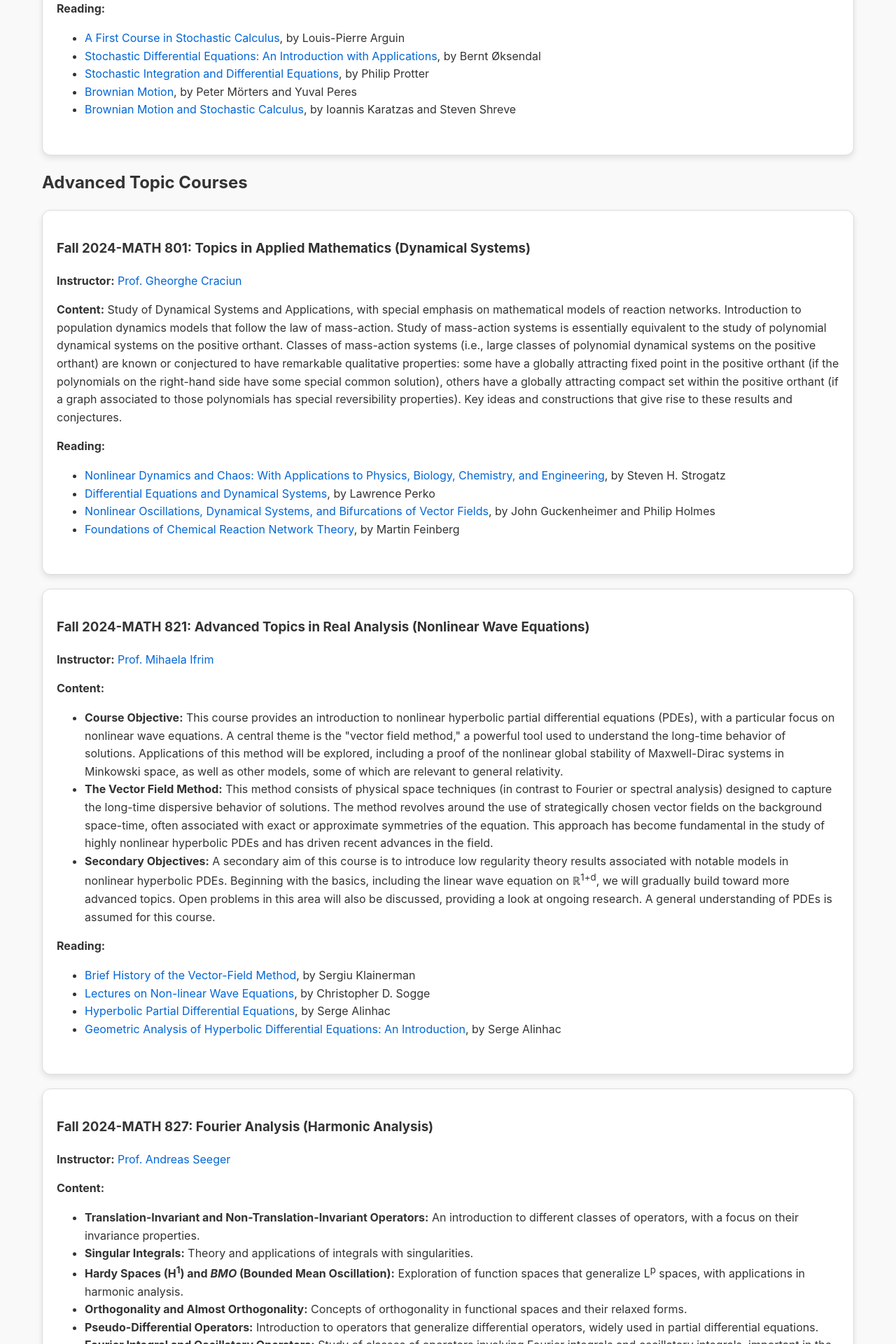
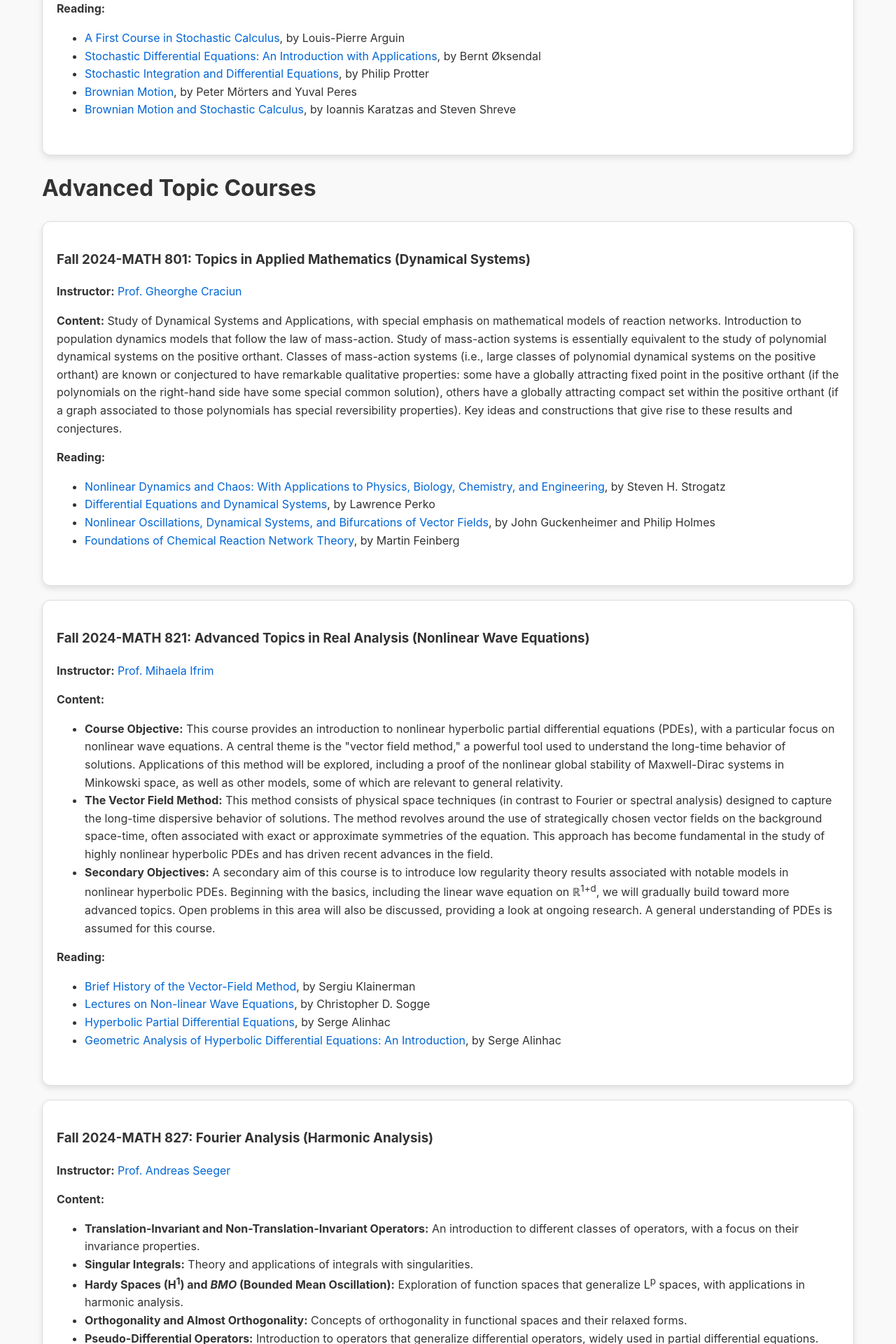
Before and after one commit to Yoon-1023/Yoon-1023.github.io, a Jekyll site: the page built from courses.md, in a window 1280 px wide. Shown: the part 2470-4390 px from the top of the page at 70% size. Built offline with Jekyll 4.4.1, drawn with Linux system fonts in a browser that asks for light colours.

```diff
--- a/courses.md
+++ b/courses.md
@@ -140,7 +140,7 @@ application in finance, filtering, and control.</p>
     </div>
 </div>
 
-## Advanced Topic Courses
+# Advanced Topic Courses
 
 <div class="course-box">
     <div class="course-content">
```
